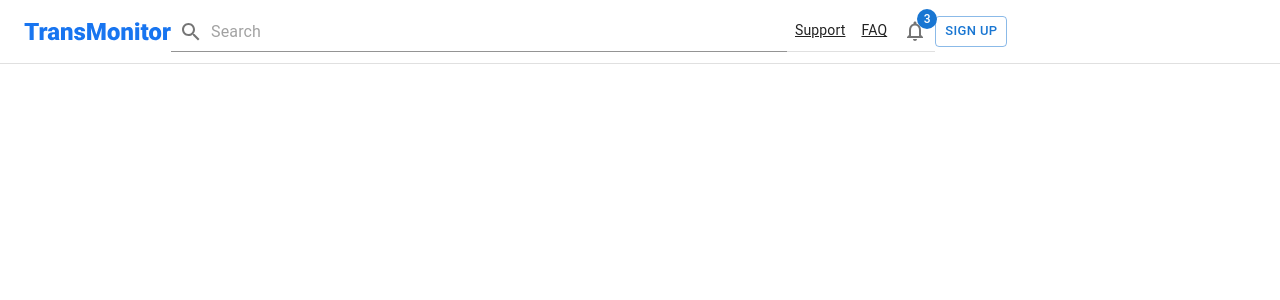
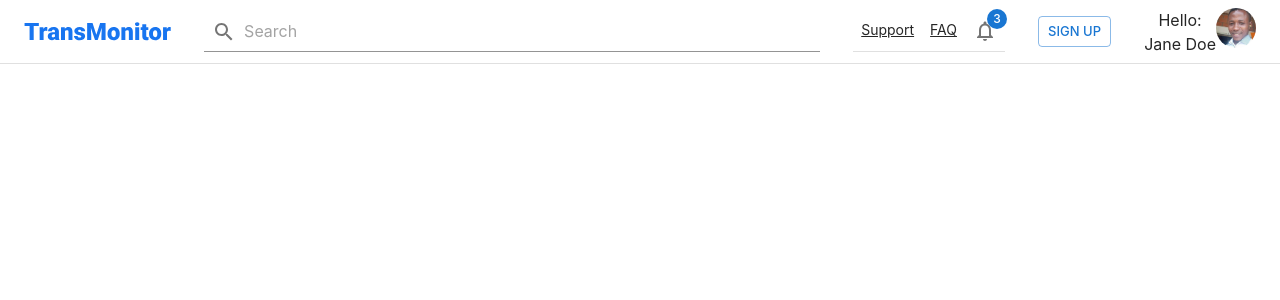
Before and after one commit to coker-deca/transmonitor, a React (Create React App) app: page / in a window 1280 px wide. Shown: the top 300 px of the page. Built offline with nearby package versions, Linux system fonts and the light colour scheme; the HTML template or start-up script is replaced by a standard one.

Commit message:
Added profile

```diff
--- a/src/App.js
+++ b/src/App.js
@@ -2,8 +2,33 @@ import './App.css';
 import './resources/fonts/segoe-ui-4-cufonfonts-webfont/style.css';
 
 import CssBaseline from '@mui/material/CssBaseline';
+import { createTheme, ThemeProvider } from '@mui/material/styles';
 
 import Header from './components/Header/Header';
+
+const theme = createTheme({
+  typography: {
+    // Use the system font instead of the default Roboto font.
+    fontFamily: [
+      "-apple-system",
+      "BlinkMacSystemFont",
+      '"Segoe UI"',
+      "Roboto",
+      '"Helvetica Neue"',
+      "Arial",
+      "sans-serif",
+      '"Apple Color Emoji"',
+      '"Segoe UI Emoji"',
+      '"Segoe UI Symbol"',
+    ].join(","),
+  },
+  palette: {
+    text: {
+      primary: "#262626",
+      secondary: "#647787",
+    },
+  },
+});
 
 const notifications = [
   "registration success",
@@ -14,7 +39,7 @@ const notifications = [
 function App() {
   const searchFieldChange = () => {};
   return (
-    <>
+    <ThemeProvider theme={theme}>
       <CssBaseline />
       <div className="App">
         <Header
@@ -22,7 +47,7 @@ function App() {
           notifications={notifications}
         />
       </div>
-    </>
+    </ThemeProvider>
   );
 }
 
--- a/src/components/Header/Header.jsx
+++ b/src/components/Header/Header.jsx
@@ -9,11 +9,21 @@ import Toolbar from '@mui/material/Toolbar';
 import Typography from '@mui/material/Typography';
 import React from 'react';
 
+import userImage from '../../resources/images/Tosin.png';
+import Profile from '../ProfileContainer/ProfileContainer';
 import { Logo } from '../ui/Logo';
+
+const dummyUser = { name: "Jane Doe", image: userImage };
 
 function Header({ searchFieldChange, notifications }) {
   return (
-    <Toolbar sx={{ borderBottom: 1, borderColor: "divider" }}>
+    <Toolbar
+      sx={{
+        borderBottom: 1,
+        borderColor: "divider",
+        justifyContent: "space-between",
+      }}
+    >
       <Logo />
       <TextField
         placeholder="Search"
@@ -57,6 +67,7 @@ function Header({ searchFieldChange, notifications }) {
       <Button variant="outlined" size="small">
         Sign up
       </Button>
+      <Profile user={dummyUser} />
     </Toolbar>
   );
 }
--- /dev/null
+++ b/src/components/ProfileContainer/ProfileContainer.jsx
@@ -0,0 +1,64 @@
+import Avatar from '@mui/material/Avatar';
+import Box from '@mui/material/Box';
+import IconButton from '@mui/material/IconButton';
+import Menu from '@mui/material/Menu';
+import MenuItem from '@mui/material/MenuItem';
+import Tooltip from '@mui/material/Tooltip';
+import Typography from '@mui/material/Typography';
+import * as React from 'react';
+
+function Profile({ user }) {
+  const [anchorElUser, setAnchorElUser] = React.useState(null);
+
+  const settings = ["View Profile", "Edit Profile", "Logout"];
+
+  const handleOpenUserMenu = (event) => {
+    setAnchorElUser(event.currentTarget);
+  };
+
+  const handleCloseUserMenu = () => {
+    setAnchorElUser(null);
+  };
+
+  return (
+    <Box sx={{ display: "flex" }}>
+      <Box>
+        <Typography>
+          <Typography>Hello: </Typography>
+          <Typography>{user.name}</Typography>
+        </Typography>
+      </Box>
+      <Box sx={{ flexGrow: 0 }}>
+        <Tooltip title="Open settings">
+          <IconButton onClick={handleOpenUserMenu} sx={{ p: 0 }}>
+            <Avatar alt={user.name} src={user.image} />
+          </IconButton>
+        </Tooltip>
+        <Menu
+          sx={{ mt: "45px" }}
+          id="menu-appbar"
+          anchorEl={anchorElUser}
+          anchorOrigin={{
+            vertical: "top",
+            horizontal: "right",
+          }}
+          keepMounted
+          transformOrigin={{
+            vertical: "top",
+            horizontal: "right",
+          }}
+          open={Boolean(anchorElUser)}
+          onClose={handleCloseUserMenu}
+        >
+          {settings.map((setting) => (
+            <MenuItem key={setting} onClick={handleCloseUserMenu}>
+              <Typography textAlign="center">{setting}</Typography>
+            </MenuItem>
+          ))}
+        </Menu>
+      </Box>
+    </Box>
+  );
+}
+
+export default Profile;
```
